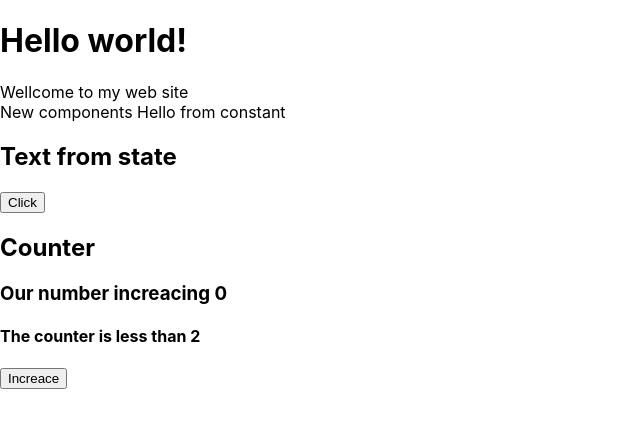
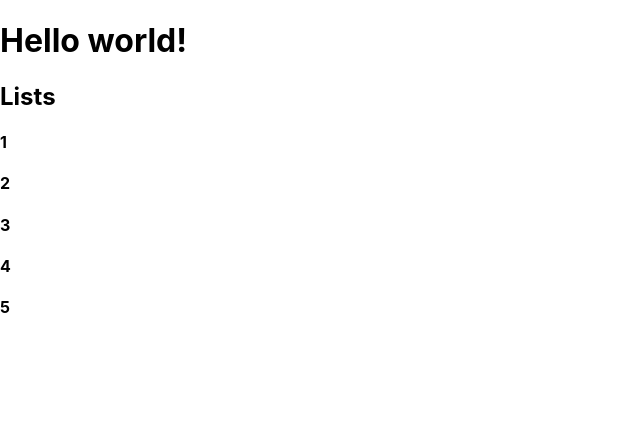
Before and after one commit to etcheverrypablol/react-desde-cero-udemy, a React (Create React App) app in the folder my-app/: page / in a window 1280 px wide. Shown: the top 428 px of the page, without its empty margins (0-640 px from the left). Built offline with nearby package versions, Linux system fonts and the light colour scheme.

Commit message:
Using Lists and keys

```diff
--- a/my-app/src/App.js
+++ b/my-app/src/App.js
@@ -1,5 +1,6 @@
 import Counter from './components/Counter';
 import Events from './components/Events';
+import Lists from './components/Lists';
 import Paragraph from './components/Paragraph';
 import Variables from './components/Variables';
 
@@ -7,10 +8,11 @@ function App() {
   return (
     <div>
       <h1>Hello world!</h1>
-      <Paragraph />
+      {/* <Paragraph />
       <Variables />
       <Events />
-      <Counter />
+      <Counter /> */}
+      <Lists />
     </div>
   );
 }
--- /dev/null
+++ b/my-app/src/components/Lists.jsx
@@ -0,0 +1,17 @@
+import React, { useState } from 'react';
+
+const Lists = () => {
+  const initialState = [1, 2, 3, 4, 5];
+  const [list, setList] = useState(initialState);
+
+  return (
+    <div>
+      <h2>Lists</h2>
+      {list.map((elemnt, index) => (
+        <h4 key={index}>{elemnt}</h4>
+      ))}
+    </div>
+  );
+};
+
+export default Lists;
```
